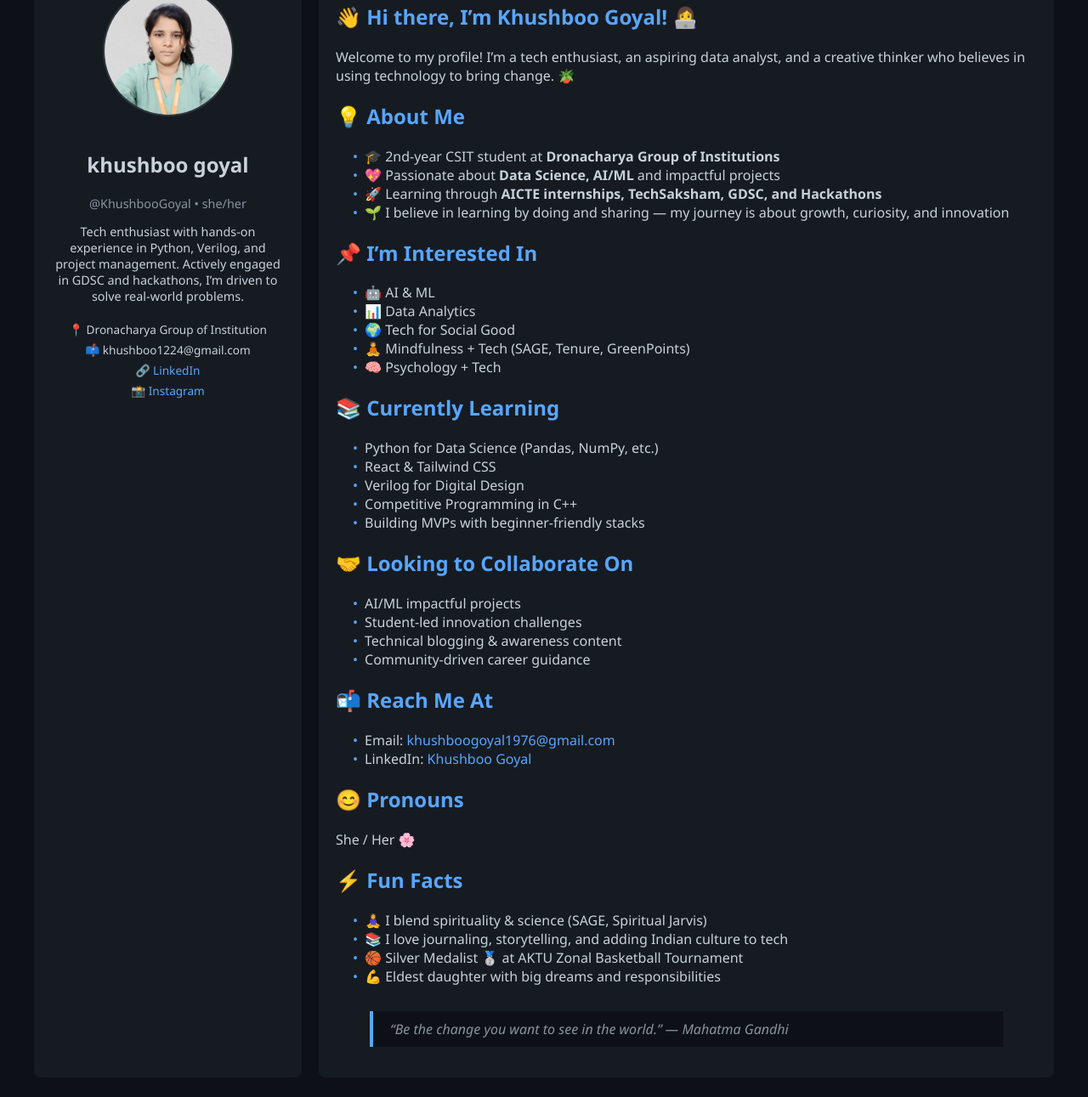
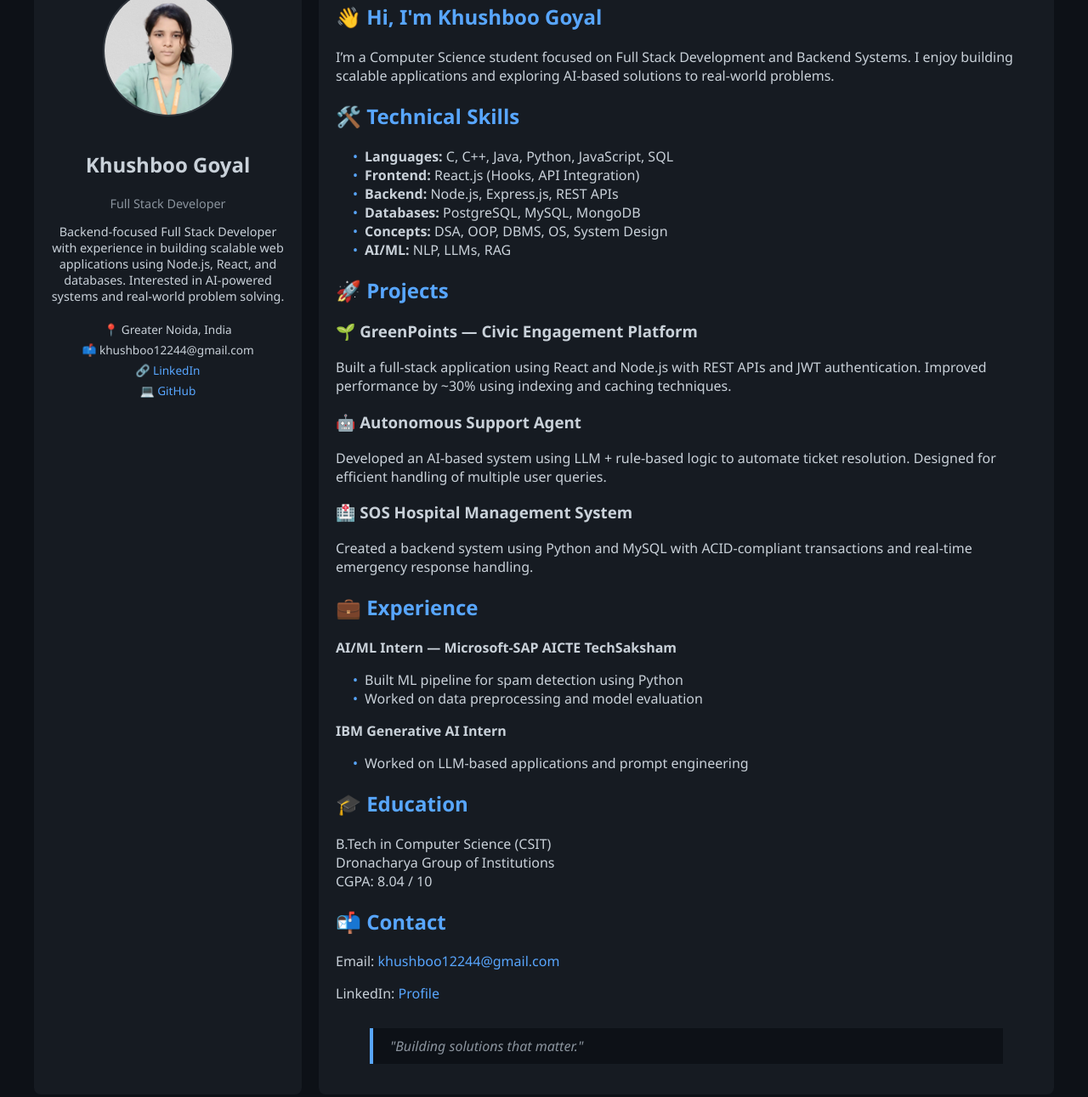
Before and after one commit to Khushboo1976/Web-Profile, a plain HTML site: page index.html in a window 1280 px wide. Shown: the part 57-1348 px from the top of the page at 85% size. Drawn offline with Linux system fonts and the light colour scheme.

Commit message:
Update index.html

```diff
--- a/index.html
+++ b/index.html
@@ -3,101 +3,116 @@
 <head>
   <meta charset="UTF-8">
   <meta name="viewport" content="width=device-width, initial-scale=1">
-  <title>Khushboo Goyal | GitHub Profile</title>
+  <title>Khushboo Goyal | Full Stack Developer</title>
   <link rel="stylesheet" href="style.css">
 </head>
 <body>
   <div class="container">
 
+    <!-- SIDEBAR -->
     <aside class="sidebar">
       <img src="profile pic.jpg" alt="Khushboo Goyal" class="profile-pic">
-      <h2>khushboo goyal</h2>
-      <p class="username">@KhushbooGoyal • she/her</p>
+      <h2>Khushboo Goyal</h2>
+      <p class="username">Full Stack Developer</p>
+
       <p class="bio">
-        Tech enthusiast with hands-on experience in Python, Verilog, and project management. Actively engaged in GDSC and hackathons, I’m driven to solve real-world problems.
+        Backend-focused Full Stack Developer with experience in building scalable web applications
+        using Node.js, React, and databases. Interested in AI-powered systems and real-world problem solving.
       </p>
+
       <div class="contact">
-        <p><strong>📍</strong> Dronacharya Group of Institution</p>
-        <p><strong>📫</strong> khushboo1224@gmail.com</p>
+        <p><strong>📍</strong> Greater Noida, India</p>
+        <p><strong>📫</strong> khushboo12244@gmail.com</p>
         <p><strong>🔗</strong> <a href="https://www.linkedin.com/in/khushboo-goyal-32bab0291">LinkedIn</a></p>
-        <p><strong>📸</strong> <a href="https://www.instagram.com/khushboo_1224/">Instagram</a></p>
+        <p><strong>💻</strong> <a href="https://github.com/Khushboo1976">GitHub</a></p>
       </div>
     </aside>
 
+    <!-- MAIN CONTENT -->
     <main class="content">
+
+      <!-- INTRO -->
       <section>
-        <h1>👋 Hi there, I’m Khushboo Goyal! 👩‍💻</h1>
-        <p>Welcome to my profile! I’m a tech enthusiast, an aspiring data analyst, and a creative thinker who believes in using technology to bring change. 🪴</p>
+        <h1>👋 Hi, I'm Khushboo Goyal</h1>
+        <p>
+          I’m a Computer Science student focused on Full Stack Development and Backend Systems.
+          I enjoy building scalable applications and exploring AI-based solutions to real-world problems.
+        </p>
       </section>
 
+      <!-- SKILLS -->
       <section>
-        <h2>💡 About Me</h2>
+        <h2>🛠️ Technical Skills</h2>
         <ul>
-          <li>🎓 2nd-year CSIT student at <strong>Dronacharya Group of Institutions</strong></li>
-          <li>💖 Passionate about <strong>Data Science, AI/ML</strong> and impactful projects</li>
-          <li>🚀 Learning through <strong>AICTE internships, TechSaksham, GDSC, and Hackathons</strong></li>
-          <li>🌱 I believe in learning by doing and sharing — my journey is about growth, curiosity, and innovation</li>
+          <li><strong>Languages:</strong> C, C++, Java, Python, JavaScript, SQL</li>
+          <li><strong>Frontend:</strong> React.js (Hooks, API Integration)</li>
+          <li><strong>Backend:</strong> Node.js, Express.js, REST APIs</li>
+          <li><strong>Databases:</strong> PostgreSQL, MySQL, MongoDB</li>
+          <li><strong>Concepts:</strong> DSA, OOP, DBMS, OS, System Design</li>
+          <li><strong>AI/ML:</strong> NLP, LLMs, RAG</li>
         </ul>
       </section>
 
+      <!-- PROJECTS (MOST IMPORTANT) -->
       <section>
-        <h2>📌 I’m Interested In</h2>
+        <h2>🚀 Projects</h2>
+
+        <h3>🌱 GreenPoints — Civic Engagement Platform</h3>
+        <p>
+          Built a full-stack application using React and Node.js with REST APIs and JWT authentication.
+          Improved performance by ~30% using indexing and caching techniques.
+        </p>
+
+        <h3>🤖 Autonomous Support Agent</h3>
+        <p>
+          Developed an AI-based system using LLM + rule-based logic to automate ticket resolution.
+          Designed for efficient handling of multiple user queries.
+        </p>
+
+        <h3>🏥 SOS Hospital Management System</h3>
+        <p>
+          Created a backend system using Python and MySQL with ACID-compliant transactions
+          and real-time emergency response handling.
+        </p>
+
+      </section>
+
+      <!-- EXPERIENCE -->
+      <section>
+        <h2>💼 Experience</h2>
+        <p><strong>AI/ML Intern — Microsoft-SAP AICTE TechSaksham</strong></p>
         <ul>
-          <li>🤖 AI & ML</li>
-          <li>📊 Data Analytics</li>
-          <li>🌍 Tech for Social Good</li>
-          <li>🧘 Mindfulness + Tech (SAGE, Tenure, GreenPoints)</li>
-          <li>🧠 Psychology + Tech</li>
+          <li>Built ML pipeline for spam detection using Python</li>
+          <li>Worked on data preprocessing and model evaluation</li>
+        </ul>
+
+        <p><strong>IBM Generative AI Intern</strong></p>
+        <ul>
+          <li>Worked on LLM-based applications and prompt engineering</li>
         </ul>
       </section>
 
+      <!-- EDUCATION -->
       <section>
-        <h2>📚 Currently Learning</h2>
-        <ul>
-          <li>Python for Data Science (Pandas, NumPy, etc.)</li>
-          <li>React & Tailwind CSS</li>
-          <li>Verilog for Digital Design</li>
-          <li>Competitive Programming in C++</li>
-          <li>Building MVPs with beginner-friendly stacks</li>
-        </ul>
+        <h2>🎓 Education</h2>
+        <p>
+          B.Tech in Computer Science (CSIT) <br>
+          Dronacharya Group of Institutions <br>
+          CGPA: 8.04 / 10
+        </p>
       </section>
 
+      <!-- CONTACT -->
       <section>
-        <h2>🤝 Looking to Collaborate On</h2>
-        <ul>
-          <li>AI/ML impactful projects</li>
-          <li>Student-led innovation challenges</li>
-          <li>Technical blogging & awareness content</li>
-          <li>Community-driven career guidance</li>
-        </ul>
-      </section>
-
-      <section>
-        <h2>📬 Reach Me At</h2>
-        <ul>
-          <li>Email: <a href="mailto:khushboogoyal1976@gmail.com">khushboogoyal1976@gmail.com</a></li>
-          <li>LinkedIn: <a href="https://www.linkedin.com/in/khushboo-goyal-32bab0291">Khushboo Goyal</a></li>
-        </ul>
-      </section>
-
-      <section>
-        <h2>😊 Pronouns</h2>
-        <p>She / Her 🌸</p>
-      </section>
-
-      <section>
-        <h2>⚡ Fun Facts</h2>
-        <ul>
-          <li>🧘‍♀️ I blend spirituality & science (SAGE, Spiritual Jarvis)</li>
-          <li>📚 I love journaling, storytelling, and adding Indian culture to tech</li>
-          <li>🏀 Silver Medalist 🥈 at AKTU Zonal Basketball Tournament</li>
-          <li>💪 Eldest daughter with big dreams and responsibilities</li>
-        </ul>
+        <h2>📬 Contact</h2>
+        <p>Email: <a href="mailto:khushboo12244@gmail.com">khushboo12244@gmail.com</a></p>
+        <p>LinkedIn: <a href="https://www.linkedin.com/in/khushboo-goyal-32bab0291">Profile</a></p>
       </section>
 
       <blockquote>
-        “Be the change you want to see in the world.” — Mahatma Gandhi
+        "Building solutions that matter."
       </blockquote>
+
     </main>
 
   </div>
```
